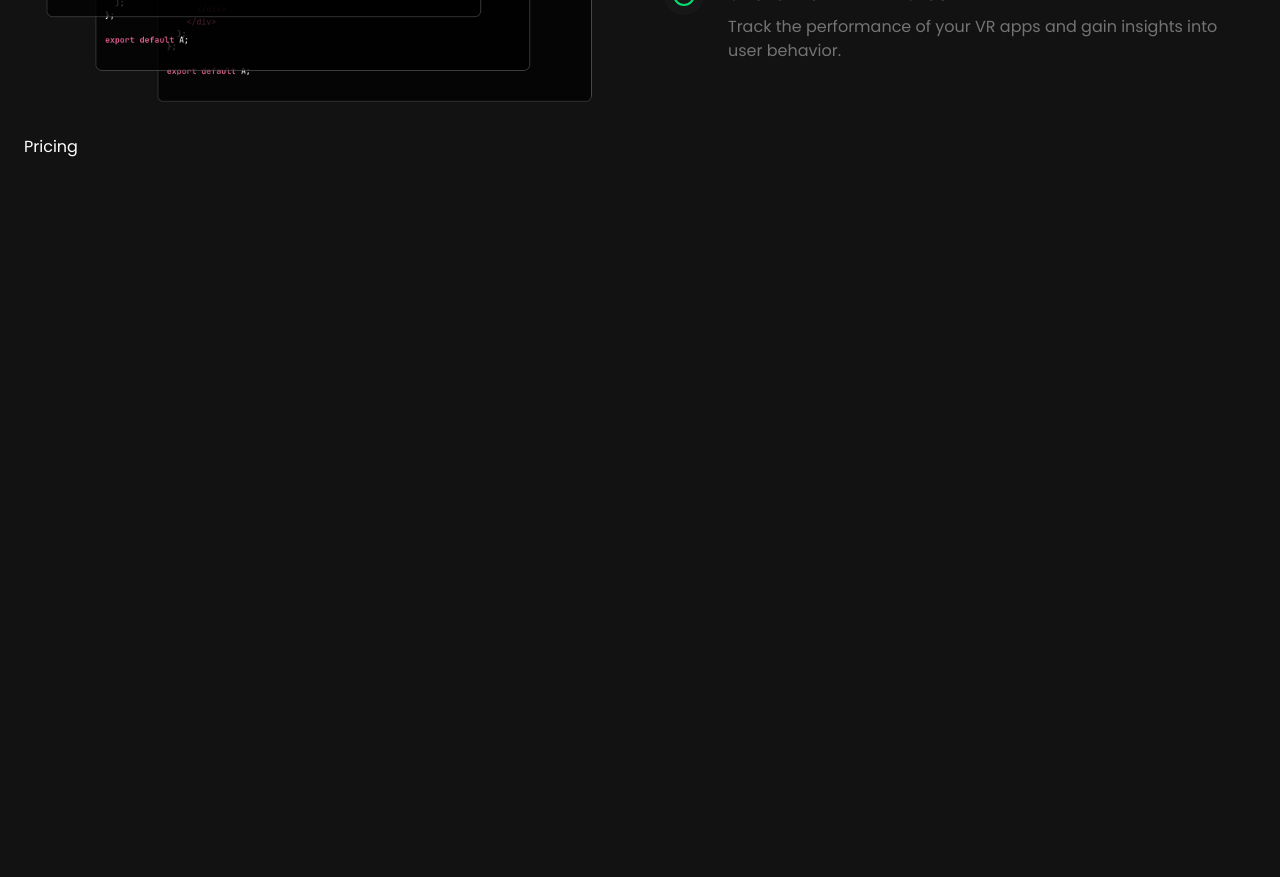
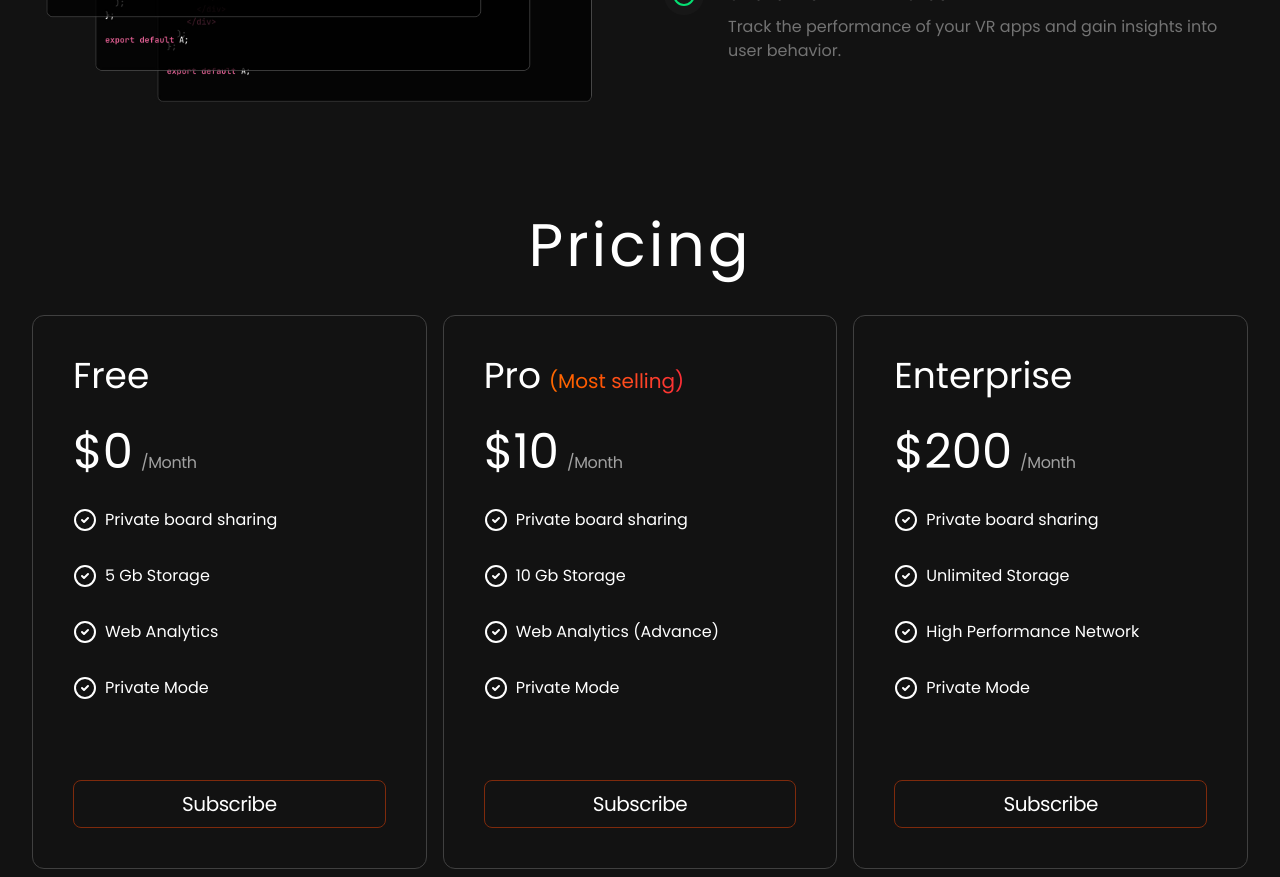
Before and after one commit to progymer/landing-page-templete, a React (Vite) app: page / in a window 1280 px wide. Shown: the part 2280-3157 px from the top of the page. Before the commit the page ends 2439 px from the top, so only its background shows below. Built offline with nearby package versions, Linux system fonts and the light colour scheme.

Commit message:
feat: implemnt the pricing section

```diff
--- a/src/components/Pricing.jsx
+++ b/src/components/Pricing.jsx
@@ -1,6 +1,42 @@
+import { CheckCircle2 } from "lucide-react";
+import { pricingOptions } from "../constants";
+
 const Pricing = () => {
     return (
-        <div>Pricing</div>
+        <div className="mt-20">
+            <h2 className="text-3xl sm:text-5xl lg:text-6xl text-center my-8 tracking-wider ">
+                Pricing
+            </h2>
+            <div className="flex flex-wrap">
+                {pricingOptions.map((option, index) => (
+                    <div key={index} className="w-full sm:w-1/2 lg:w-1/3 p-2">
+                        <div className="p-10 border border-neutral-700 rounded-xl hover:scale-102 hover:border-orange-500 transition-all duration-300">
+                            <p className="text-4xl mb-8">
+                                {option.title}
+                                {option.title === "Pro" && (
+                                    <span className="bg-gradient-to-r from-orange-500 to-red-500 text-transparent bg-clip-text text-xl mb-4 ml-2">
+                                        (Most selling)
+                                    </span>
+                                )}
+                            </p>
+                            <p className="mb-8">
+                                <span className="text-5xl mt-6 mr-2">{option.price}</span>
+                                <span className="text-neutral-400 tracking-tight">/Month</span>
+                            </p>
+                            <ul>
+                                {option.features.map((feature, index) => (
+                                    <li className="mt-8 flex items-center" key={index}>
+                                        <CheckCircle2 />
+                                        <span className="ml-2">{feature}</span>
+                                    </li>
+                                ))}
+                            </ul>
+                            <a href="#" className="inline-flex justify-center items-center text-center w-full h-12 p-5 mt-20 tracking-tight text-xl hover:bg-orange-900 hover:scale-103 border border-orange-900 rounded-lg transition duration-300">Subscribe</a>
+                        </div>
+                    </div>
+                ))}
+            </div>
+        </div>
      );
 }
 
```
